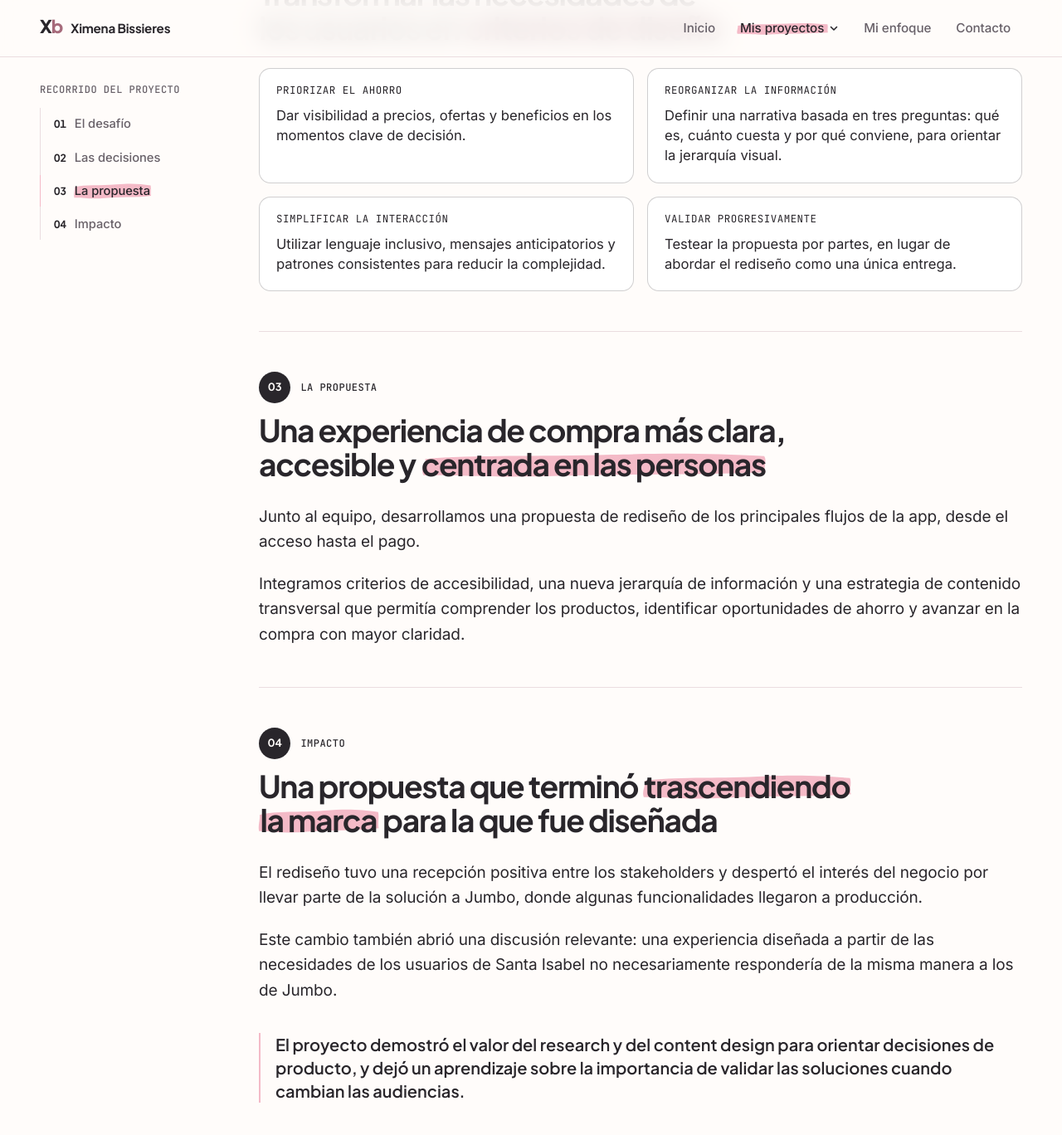
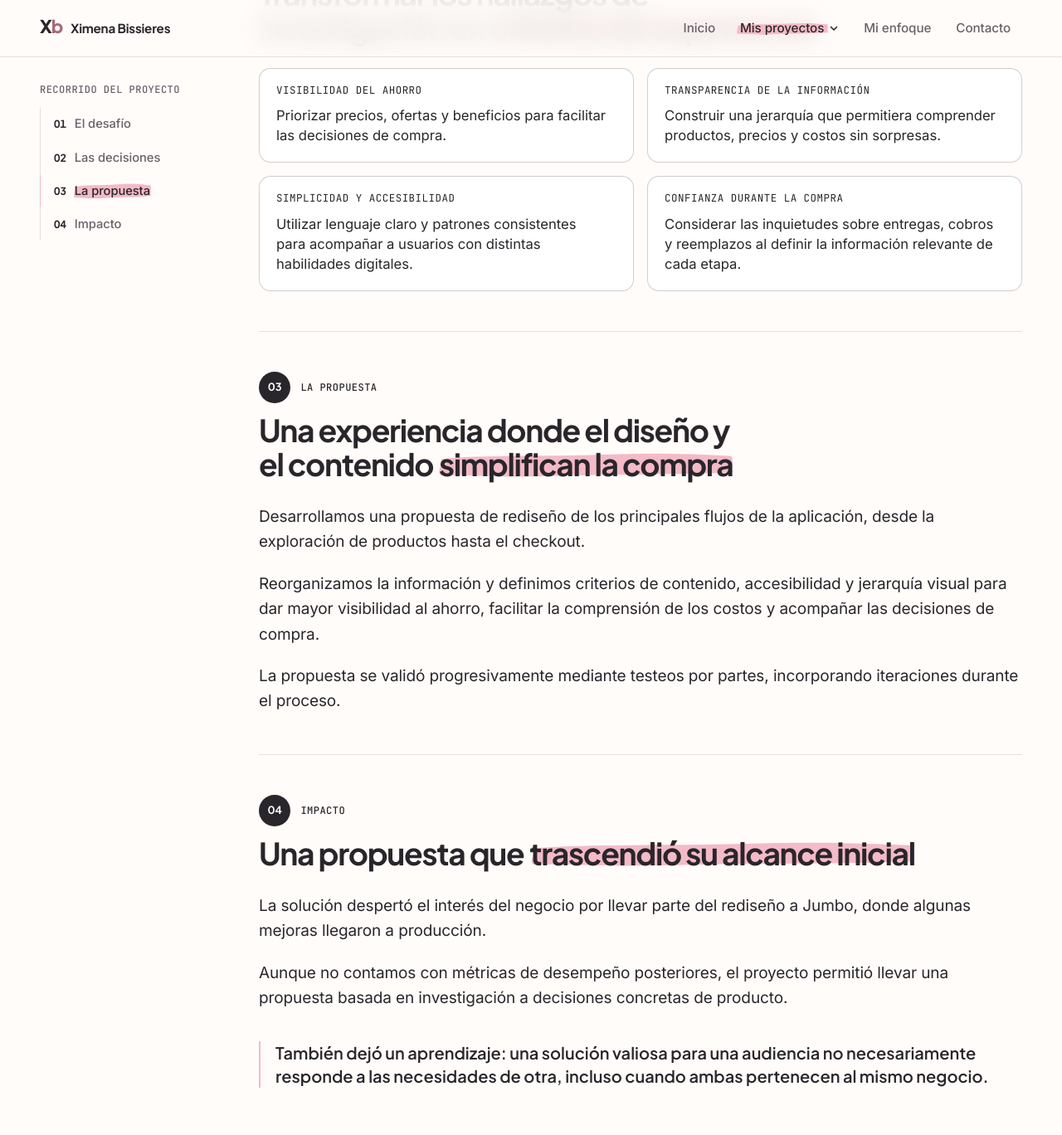
Before and after one commit to ximebissieres/Ximebissieres.github.io, a Jekyll site: the page built from proyectos/santa-isabel.html, in a window 1280 px wide and 1400 px high, scrolled down 1572 px. Shown: the top 1368 px of the window at 83% size. Built offline with Jekyll 4.4.1, drawn with Linux system fonts in a browser that asks for light colours; some of the changed text lies outside the part shown.

Commit message:
Santa Isabel: nueva versión del contenido de los capítulos
Co-Authored-By: Claude Opus 5.5 <noreply@anthropic.com>
Claude-Session: https://claude.ai/code/session_01DJ4kQgEHjb3PtnpPBBuZ5X

```diff
--- a/proyectos/santa-isabel.html
+++ b/proyectos/santa-isabel.html
@@ -20,33 +20,34 @@ summary: La app de Santa Isabel era idéntica a la de Jumbo. La rediseñamos des
   <div class="chapters chapters--si">
 
     <section class="chapter" id="el-desafio" data-title="El desafío">
-      <header class="chapter-head"><p class="eyebrow">El desafío</p><h2 class="chapter-title">Dos marcas distintas, <em>una misma experiencia de compra</em></h2></header>
-      <p class="lead">La app de Santa Isabel replicaba la interfaz, los contenidos y la lógica de Jumbo, sin responder a las particularidades de sus usuarios.</p>
-      <p class="lead">La investigación reveló distintos hábitos de compra, pero una necesidad compartida: encontrar buenos precios, aprovechar promociones y comprar sin complicaciones.</p>
-      <p class="lead">El desafío era diseñar una experiencia con identidad propia, que facilitara las decisiones de compra y fuera accesible para personas con diferentes habilidades digitales.</p>
+      <header class="chapter-head"><p class="eyebrow">El desafío</p><h2 class="chapter-title">Una misma experiencia no respondía a <em>distintas formas de comprar</em></h2></header>
+      <p class="lead">La app de Santa Isabel replicaba la experiencia de Jumbo, sin considerar las necesidades y hábitos de sus propios clientes.</p>
+      <p class="lead">La investigación identificó tres motivaciones que condicionaban sus decisiones: aprovechar las ofertas, mantener el control del presupuesto y comprar con confianza.</p>
+      <p class="lead">El desafío era transformar una experiencia antigua y poco diferenciada en una solución más simple, accesible y relevante para sus usuarios.</p>
     </section>
 
     <section class="chapter" id="las-decisiones" data-title="Las decisiones">
-      <header class="chapter-head"><p class="eyebrow">Las decisiones</p><h2 class="chapter-title">Transformar las necesidades de los usuarios en <em>criterios de diseño</em></h2></header>
+      <header class="chapter-head"><p class="eyebrow">Las decisiones</p><h2 class="chapter-title">Transformar los hallazgos de investigación en <em>criterios de experiencia</em></h2></header>
       <ul class="imp-cards si-criteria">
-        <li class="imp-card--label"><h3 class="imp-eyebrow">Priorizar el ahorro</h3><p>Dar visibilidad a precios, ofertas y beneficios en los momentos clave de decisión.</p></li>
-        <li class="imp-card--label"><h3 class="imp-eyebrow">Reorganizar la información</h3><p>Definir una narrativa basada en tres preguntas: qué es, cuánto cuesta y por qué conviene, para orientar la jerarquía visual.</p></li>
-        <li class="imp-card--label"><h3 class="imp-eyebrow">Simplificar la interacción</h3><p>Utilizar lenguaje inclusivo, mensajes anticipatorios y patrones consistentes para reducir la complejidad.</p></li>
-        <li class="imp-card--label"><h3 class="imp-eyebrow">Validar progresivamente</h3><p>Testear la propuesta por partes, en lugar de abordar el rediseño como una única entrega.</p></li>
+        <li class="imp-card--label"><h3 class="imp-eyebrow">Visibilidad del ahorro</h3><p>Priorizar precios, ofertas y beneficios para facilitar las decisiones de compra.</p></li>
+        <li class="imp-card--label"><h3 class="imp-eyebrow">Transparencia de la información</h3><p>Construir una jerarquía que permitiera comprender productos, precios y costos sin sorpresas.</p></li>
+        <li class="imp-card--label"><h3 class="imp-eyebrow">Simplicidad y accesibilidad</h3><p>Utilizar lenguaje claro y patrones consistentes para acompañar a usuarios con distintas habilidades digitales.</p></li>
+        <li class="imp-card--label"><h3 class="imp-eyebrow">Confianza durante la compra</h3><p>Considerar las inquietudes sobre entregas, cobros y reemplazos al definir la información relevante de cada etapa.</p></li>
       </ul>
     </section>
 
     <section class="chapter" id="la-propuesta" data-title="La propuesta">
-      <header class="chapter-head"><p class="eyebrow">La propuesta</p><h2 class="chapter-title">Una experiencia de compra más clara, accesible y <em>centrada en las personas</em></h2></header>
-      <p class="lead">Junto al equipo, desarrollamos una propuesta de rediseño de los principales flujos de la app, desde el acceso hasta el pago.</p>
-      <p class="lead">Integramos criterios de accesibilidad, una nueva jerarquía de información y una estrategia de contenido transversal que permitía comprender los productos, identificar oportunidades de ahorro y avanzar en la compra con mayor claridad.</p>
+      <header class="chapter-head"><p class="eyebrow">La propuesta</p><h2 class="chapter-title">Una experiencia donde el diseño y el contenido <em>simplifican la compra</em></h2></header>
+      <p class="lead">Desarrollamos una propuesta de rediseño de los principales flujos de la aplicación, desde la exploración de productos hasta el checkout.</p>
+      <p class="lead">Reorganizamos la información y definimos criterios de contenido, accesibilidad y jerarquía visual para dar mayor visibilidad al ahorro, facilitar la comprensión de los costos y acompañar las decisiones de compra.</p>
+      <p class="lead">La propuesta se validó progresivamente mediante testeos por partes, incorporando iteraciones durante el proceso.</p>
     </section>
 
     <section class="chapter" id="el-impacto" data-title="Impacto">
-      <header class="chapter-head"><p class="eyebrow">Impacto</p><h2 class="chapter-title">Una propuesta que terminó <em>trascendiendo la marca</em> para la que fue diseñada</h2></header>
-      <p class="lead">El rediseño tuvo una recepción positiva entre los stakeholders y despertó el interés del negocio por llevar parte de la solución a Jumbo, donde algunas funcionalidades llegaron a producción.</p>
-      <p class="lead">Este cambio también abrió una discusión relevante: una experiencia diseñada a partir de las necesidades de los usuarios de Santa Isabel no necesariamente respondería de la misma manera a los de Jumbo.</p>
-      <p class="crit-close">El proyecto demostró el valor del research y del content design para orientar decisiones de producto, y dejó un aprendizaje sobre la importancia de validar las soluciones cuando cambian las audiencias.</p>
+      <header class="chapter-head"><p class="eyebrow">Impacto</p><h2 class="chapter-title">Una propuesta que <em>trascendió su alcance inicial</em></h2></header>
+      <p class="lead">La solución despertó el interés del negocio por llevar parte del rediseño a Jumbo, donde algunas mejoras llegaron a producción.</p>
+      <p class="lead">Aunque no contamos con métricas de desempeño posteriores, el proyecto permitió llevar una propuesta basada en investigación a decisiones concretas de producto.</p>
+      <p class="crit-close">También dejó un aprendizaje: una solución valiosa para una audiencia no necesariamente responde a las necesidades de otra, incluso cuando ambas pertenecen al mismo negocio.</p>
     </section>
 
   </div>
```
